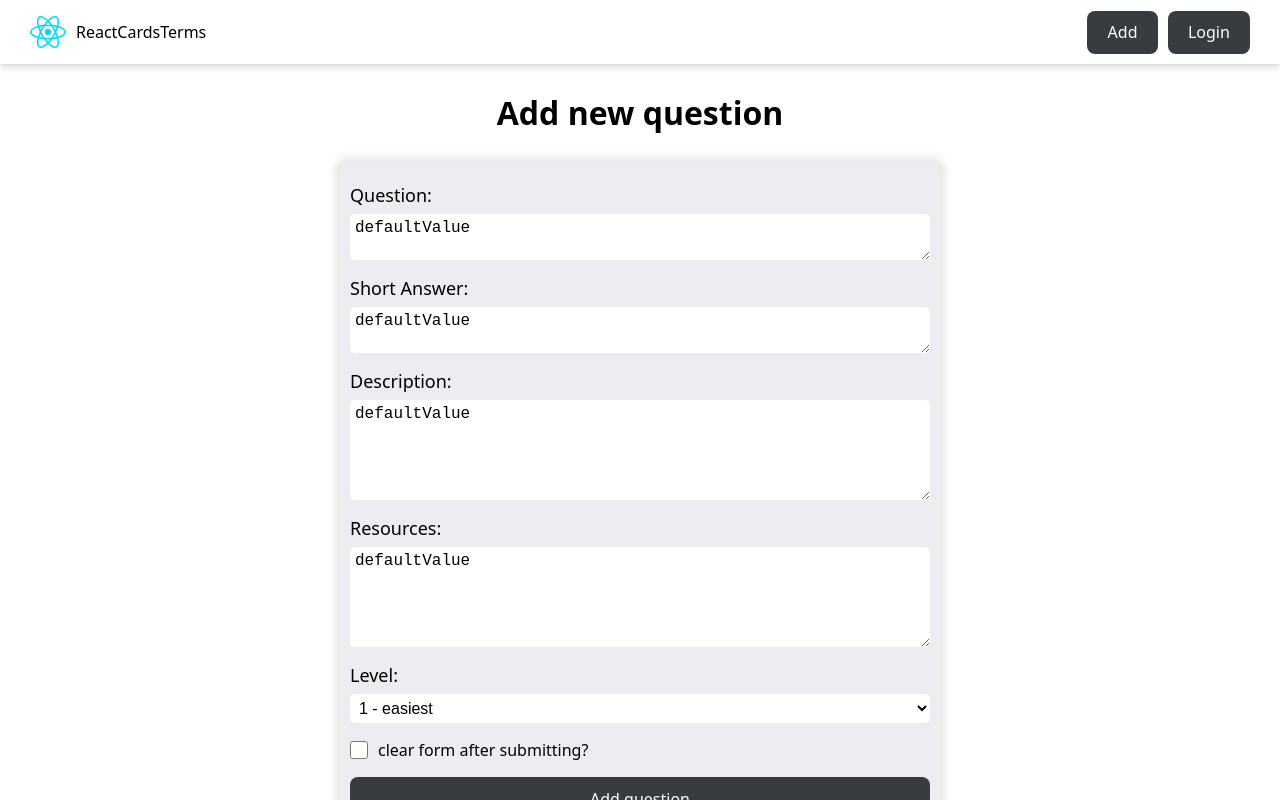
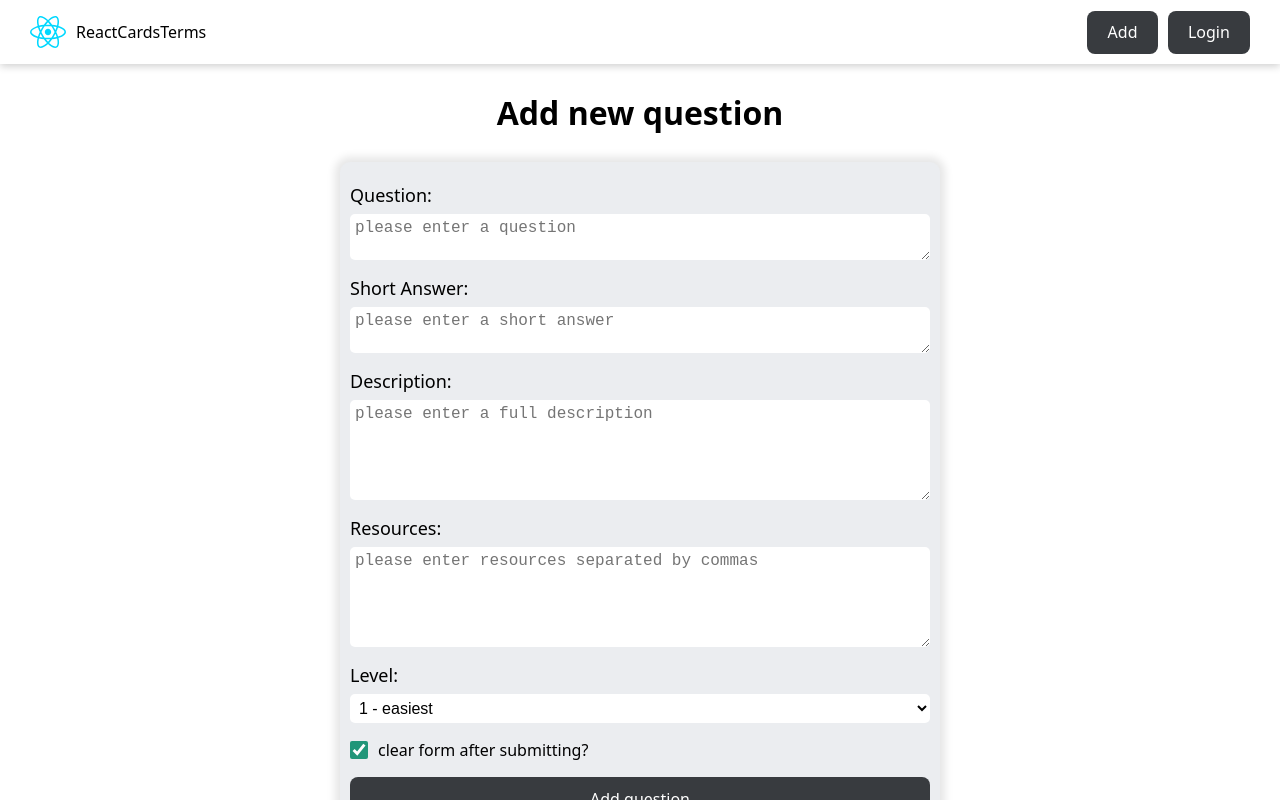
Before and after one commit to VNagorniy/react-cards-terms, a React (Vite) app: page /addquestion in a window 1280 px wide. Built offline with nearby package versions, Linux system fonts and the light colour scheme.

Commit message:
feat: add logic for adding new question

```diff
--- a/src/pages/AddQuestionPage/AddQuestionPage.jsx
+++ b/src/pages/AddQuestionPage/AddQuestionPage.jsx
@@ -1,31 +1,67 @@
+import { useActionState } from 'react';
 import { Button } from '../../components/Button';
 import cls from './AddQuestionPage.module.css';
+import { toast } from 'react-toastify';
+import { delayFn } from '../../helpers/delayFn';
+import { API_URL } from '../../../constants';
+
+const createCardAction = async (_prevState, formData) => {
+	try {
+		await delayFn();
+
+		const newQuestion = Object.fromEntries(formData);
+		const resources = newQuestion.resources.trim();
+		const isClearForm = newQuestion.clearForm;
+
+		const response = await fetch(`${API_URL}/react`, {
+			method: 'POST',
+			body: JSON.stringify({
+				question: newQuestion.question,
+				answer: newQuestion.answer,
+				description: newQuestion.description,
+				resources: resources.length ? resources.split(',') : [],
+				level: Number(newQuestion.level),
+				completed: false,
+				editDate: undefined
+			})
+		});
+
+		const question = response.json();
+		toast.success('New question is successfully created!');
+
+		return isClearForm ? {} : question;
+	} catch (error) {
+		toast.error(error.message);
+	}
+};
 
 export const AddQuestionPage = () => {
+	const [formState, formAction, isPending] = useActionState(createCardAction, { clearForm: true });
+
 	return (
 		<>
 			<h1 className={cls.formTitle}>Add new question</h1>
 			<div className={cls.formContainer}>
-				<form action="" className={cls.form}>
+				<form action={formAction} className={cls.form}>
 					<div className={cls.formControl}>
 						<label htmlFor="questionField">Question: </label>
-						<textarea defaultValue={'defaultValue'} name="question" id="questionField" cols="30" rows="2" required placeholder="please enter a question"></textarea>
+						<textarea defaultValue={formState.question} name="question" id="questionField" cols="30" rows="2" required placeholder="please enter a question"></textarea>
 					</div>
 					<div className={cls.formControl}>
 						<label htmlFor="answerField">Short Answer: </label>
-						<textarea defaultValue={'defaultValue'} name="answer" id="answerField" cols="30" rows="2" required placeholder="please enter a short answer"></textarea>
+						<textarea defaultValue={formState.answer} name="answer" id="answerField" cols="30" rows="2" required placeholder="please enter a short answer"></textarea>
 					</div>
 					<div className={cls.formControl}>
 						<label htmlFor="descriptionField">Description: </label>
-						<textarea defaultValue={'defaultValue'} name="description" id="descriptionField" cols="30" rows="5" required placeholder="please enter a full description"></textarea>
+						<textarea defaultValue={formState.description} name="description" id="descriptionField" cols="30" rows="5" required placeholder="please enter a full description"></textarea>
 					</div>
 					<div className={cls.formControl}>
 						<label htmlFor="resourcesField">Resources: </label>
-						<textarea defaultValue={'defaultValue'} name="resources" id="resourcesField" cols="30" rows="5" required placeholder="please enter resources separated by commas"></textarea>
+						<textarea defaultValue={formState.resources} name="resources" id="resourcesField" cols="30" rows="5" required placeholder="please enter resources separated by commas"></textarea>
 					</div>
 					<div className={cls.formControl}>
 						<label htmlFor="levelField">Level: </label>
-						<select name="level" id="levelField" defaultValue={'defaultValue'}>
+						<select name="level" id="levelField" defaultValue={formState.level}>
 							<option disabled>Question level</option>
 							<hr />
 							<option value="1">1 - easiest</option>
@@ -34,10 +70,10 @@ export const AddQuestionPage = () => {
 						</select>
 					</div>
 					<label htmlFor="clearFormField" className={cls.clearFormControl}>
-						<input className={cls.checkbox} type="checkbox" name="clearForm" id="clearFormField" defaultValue={true} />
+						<input className={cls.checkbox} type="checkbox" name="clearForm" id="clearFormField" defaultChecked={formState.clearForm} />
 						<span>clear form after submitting?</span>
 					</label>
-					<Button>Add question</Button>
+					<Button isDisabled={isPending}>Add question</Button>
 				</form>
 			</div>
 		</>
```
